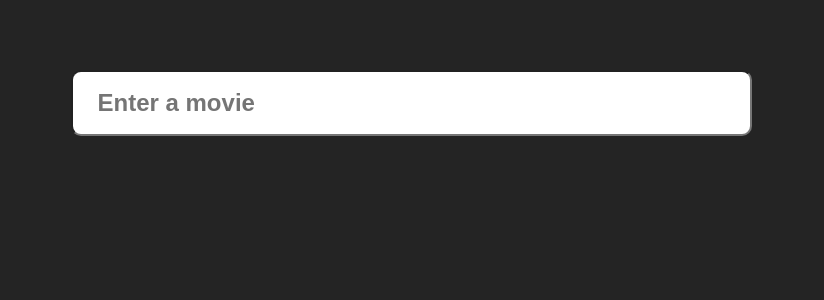
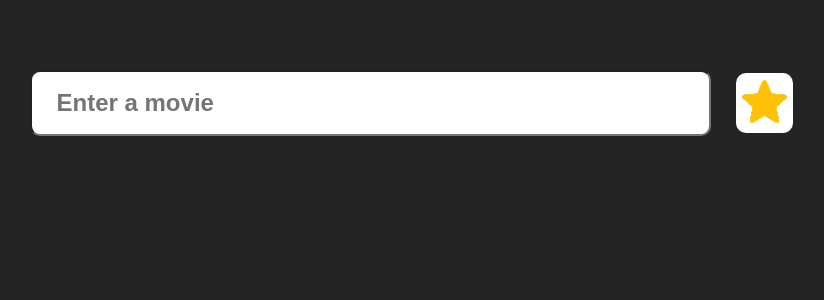
Before and after one commit to Dimonjik777/movie-catalog, a React (Vite) app: page / in a window 1280 px wide. Shown: the top 300 px of the page, without its empty margins (229-1053 px from the left). Built offline with nearby package versions, Linux system fonts and the light colour scheme.

Commit message:
Add favorite button in main page

```diff
--- a/src/App.jsx
+++ b/src/App.jsx
@@ -3,6 +3,7 @@ import SearchMovies from "./components/SearchMovies"
 import ModalWindow from "./components/ModalWindow";
 import noPoster from "./assets/no poster.png"
 import useModal from "./hooks/useModal";
+import FavoriteMovies from "./components/FavoriteMovies";
 
 function App() {
 
@@ -19,7 +20,7 @@ function App() {
   const [isLoading, setIsLoading] = useState(false);
 
   // using hook for modal window
-  const {modal, openSelectMovie, closeModal} = useModal();
+  const { modal, openSelectMovie, closeModal } = useModal();
 
   useEffect(() => {
 
@@ -48,8 +49,10 @@ function App() {
   return (
     <>
       <div className="container">
-        <SearchMovies search={searchQuery} onChangeSearch={handleChangeSearch} />
-
+        <div className="container__top">
+          <SearchMovies search={searchQuery} onChangeSearch={handleChangeSearch} />
+          <FavoriteMovies />
+        </div>
         <div className="movies">
           {
             isLoading ? (<img className="loading" src="src/assets/circle-loading.png" />)
--- /dev/null
+++ b/src/components/FavoriteMovies.jsx
@@ -0,0 +1,10 @@
+import React from 'react'
+import Star from '../assets/star.png'
+
+const FavoriteMovies = () => {
+  return (
+    <button className='favorite__btn'><img src={Star} alt="" /></button>
+  )
+}
+
+export default FavoriteMovies
--- a/src/index.css
+++ b/src/index.css
@@ -19,10 +19,9 @@ body{
   height: 60px;
   border-radius: 10px;
   font-size: 24px;
-  margin: 0 auto;
   display: block;
-  margin-top: 70px;
   padding-left: 25px;
+  margin-right: 25px;
 }
 
 .search__movie::placeholder{
@@ -130,3 +129,18 @@ body{
 .modal__loading{
   margin: auto;
 }
+
+.container__top{
+  display: flex;
+  align-items: center;
+  margin-top: 70px;
+  justify-content: center;
+}
+
+.favorite__btn{
+  background-color: #fff;
+  padding: 6px;
+  border-radius: 10px;
+  border: none;
+  cursor: pointer;
+}
```
Also changed, not shown: src/assets/star.png (added).
